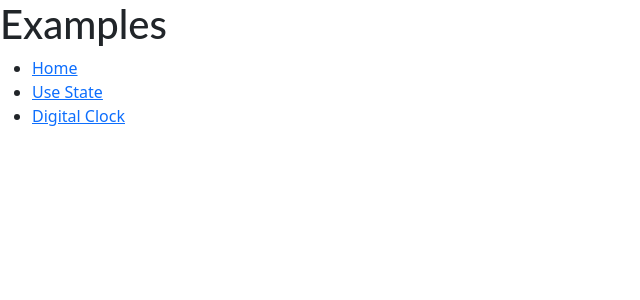
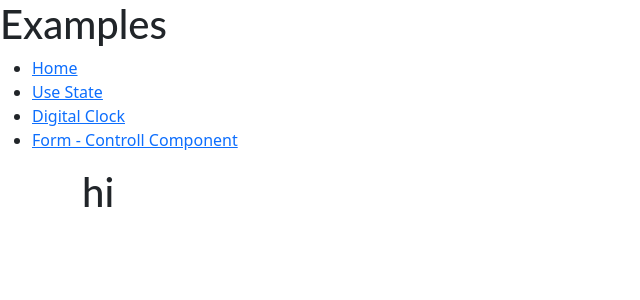
Before and after one commit to rajrachchh14/react-examples2, a React (Create React App) app: page /ExForm in a window 1280 px wide. Shown: the top 300 px of the page, without its empty margins (0-640 px from the left). Built offline with nearby package versions, Linux system fonts and the light colour scheme.

Commit message:
2 files modified, 1 added

```diff
--- a/src/App.js
+++ b/src/App.js
@@ -4,6 +4,7 @@ import { BrowserRouter as Router, Route } from 'react-router-dom';
 import Home from './Home';
 import ExUseState from './ExUseState';
 import ExUTimer from './ExUTimer';
+import ExForm from './ExForm';
 
 export default function App() {
   return (
@@ -22,6 +23,10 @@ export default function App() {
         <Route path="/ExUTimer">
           <ExUTimer />
         </Route>
+
+        <Route path="/ExForm">
+          <ExForm />
+        </Route>
       </Router>
     </>
   );
--- /dev/null
+++ b/src/ExForm.js
@@ -0,0 +1,17 @@
+import React, { useState } from 'react';
+
+export default function App() {
+  const [name, SetName] = useState();
+
+  return (
+    <>
+      <div className="container">
+        <div className="row">
+          <div className="col-12">
+            <h1>hi {name} </h1>
+          </div>
+        </div>
+      </div>
+    </>
+  );
+}
--- a/src/Sidebar.js
+++ b/src/Sidebar.js
@@ -22,6 +22,11 @@ function Sidebar() {
             Digital Clock
           </Link>
         </li>
+        <li>
+          <Link as={Link} to="/ExForm">
+            Form - Controll Component
+          </Link>
+        </li>
       </ul>
     </>
   );
```
